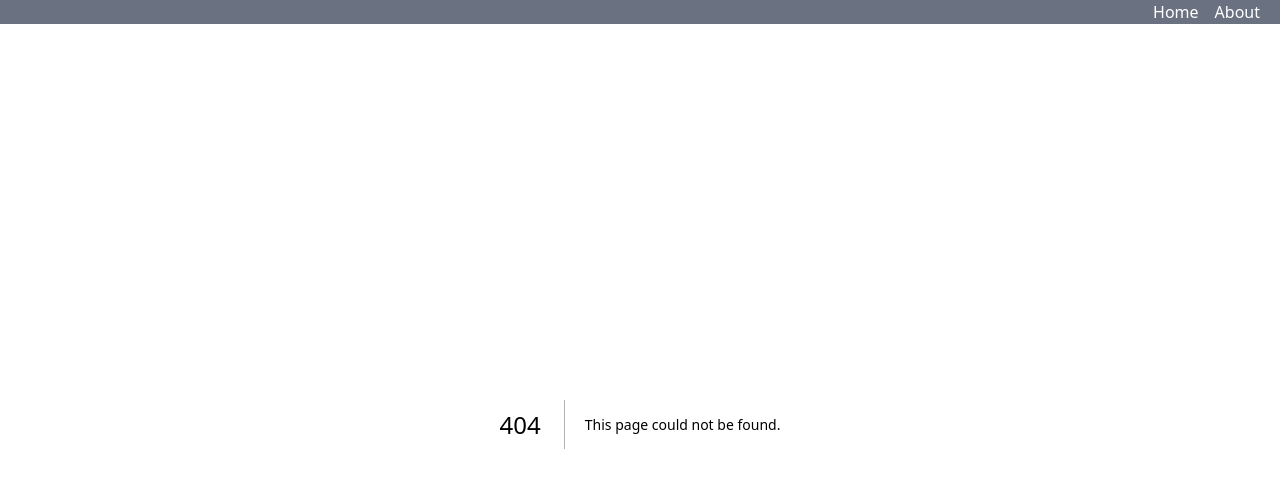
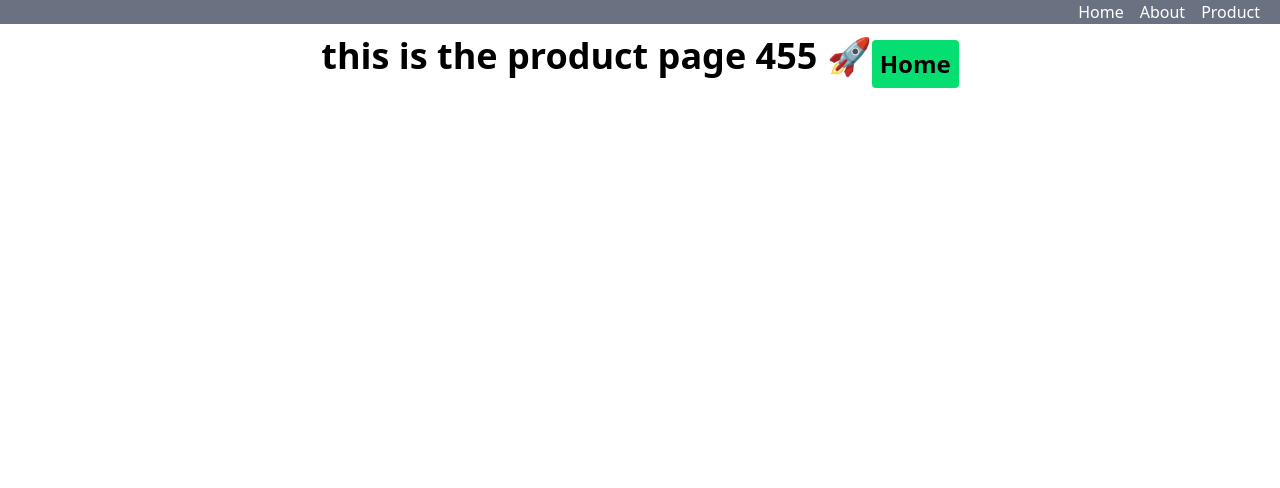
Before and after one commit to Neeraj-chauhan12/Nextjs, a Next.js app in the folder client/: page /product/455 in a window 1280 px wide. Before the commit this address had no page. Shown: the top 488 px of the page. Built offline with nearby package versions, Linux system fonts and the light colour scheme.

Commit message:
dynammic routing

```diff
--- a/client/app/layout.js
+++ b/client/app/layout.js
@@ -13,6 +13,7 @@ export default function RootLayout({ children }) {
         <nav className="bg-gray-500 text-white flex gap-4 items-center justify-end px-5 ">
           <Link href="/">Home</Link>
           <Link href="/about">About</Link>
+          <Link href="/product/455">Product</Link>
         </nav>
 
         {children}
--- /dev/null
+++ b/client/app/product/[id]/page.js
@@ -0,0 +1,12 @@
+import Link from "next/link";
+export default async function Product({ params }) {
+
+  const { id } = await params;
+
+  return (
+    <div className="  flex items-center  justify-center">
+      <h1 className="text-4xl font-bold">this is the product page {id} 🚀</h1>
+      <Link className="text-2xl font-bold bg-green-400 p-2 mt-4 rounded" href="/">Home</Link>
+    </div>
+  );
+}
```
